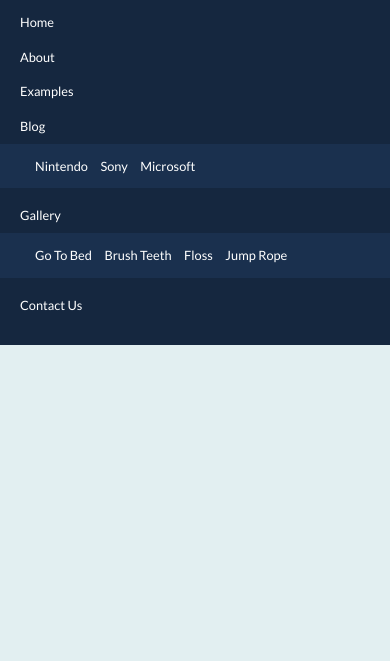
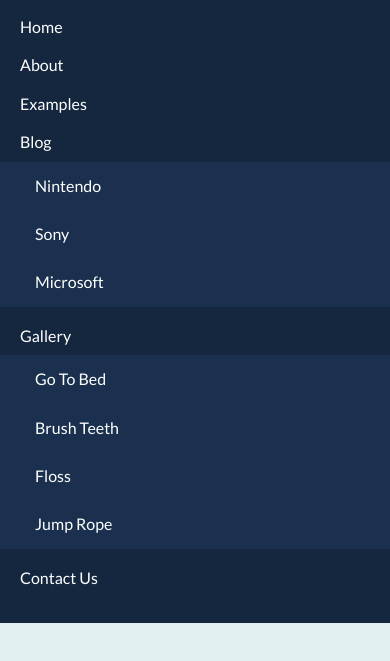
Before and after one commit to joey80/creative-wonder, a website: page app/index.html in a window 390 px wide. Both pictures are taken after a click on the button 365 px from the left and 40 px from the top of the page. Shown: the part 83-744 px from the top of the page. Drawn offline with Linux system fonts and the light colour scheme; a web font is replaced by a local one.

Commit message:
cleaned up js and improved mobile menu

```diff
--- a/app/assets/styles/modules/_menu.css
+++ b/app/assets/styles/modules/_menu.css
@@ -9,17 +9,20 @@
 */
 
 .menu {
-	position: fixed;
 	top: 0;
 	font-family: 'Lato', sans-serif;
 	margin-top: 80px;
 	width: 100%;
+	height: 100%;
 	background-color: $mainBlueColor;
-	color: #fff;
-	font-size: 0.8rem;
-	transition: all .4s ease;
+	color: rgba(255, 255, 255, 0);
+	font-size: 1rem;
+	transition: all .4s ease-out;
+	overflow: hidden;
 
 	@mixin mediumScreen {
+		position: fixed;
+		overflow: initial;
 		height: 60px;
 		font-size: 0.95rem;
 	}
@@ -31,6 +34,8 @@
  		height: inherit;
 		cursor: pointer;
 		list-style-type: none;
+		transform: translateY(-20px);
+		transition: all .4s ease;
 
 		@mixin mediumScreen {
 			margin: 0;
@@ -57,7 +62,7 @@
 	& ul ul {
 		display: block;
 		background-color: $mainLightBlueColor;
-		min-width: 700px;
+		min-width: 800px;
 		margin-left: -25px;
 		margin-top: 10px;
 
@@ -79,11 +84,11 @@
 	}
 
 	& ul ul li {
-		display: inline-flex;
+		list-style-type: none;
 		padding: 15px 10px 15px 0;
 
 		@mixin mediumScreen {
-			list-style-type: none;
+			display: inline-flex;
 			cursor: pointer;
 			padding: 15px 20px 15px 0;
 		}
@@ -127,10 +132,16 @@
 
 	&--hidden {
 		transition: all .4s ease;
-		margin-top: -100%;
+		margin-top: -800px;
 
 		@mixin mediumScreen {
 			margin-top: -60px;
 		}
 	}
+
+	&--down {
+		transition: all .4s ease;
+		transform: translateY(0);
+		color: #fff;
+	}
 }
--- a/app/temp/scripts/scripts.js
+++ b/app/temp/scripts/scripts.js
@@ -1,15 +1,3 @@
-// Fixes the iOS rotation zoom bug
-// CREDIT: http://adactio.com/journal/4470/
-if (navigator.userAgent.match(/iPhone/i) || navigator.userAgent.match(/iPad/i)) {
-	var viewportmeta = document.querySelector('meta[name="viewport"]');
-	if (viewportmeta) {
-		viewportmeta.content = 'width=device-width, minimum-scale=.25, maximum-scale=1.6, initial-scale=1.0, user-scalable=no';
-		document.body.addEventListener('gesturestart', function() {
-			viewportmeta.content = 'width=device-width, minimum-scale=0.25, maximum-scale=1.6, user-scalable=no';
-		}, false);
-	}
-}
-
 
 var DOMController = (function() {
 
@@ -19,7 +7,9 @@
         menuButton: '.header__button',
 		menuButtonArrowOn: 'header__button--on',
 		menuButtonArrowOff: 'header__button--off',
-		navMenuHide: 'menu--hidden'
+		navMenuHide: 'menu--hidden',
+		navMenuDown: 'menu--down',
+		navMenuList: '.menu__list__first'
 	};
 
 	return {
@@ -33,30 +23,42 @@
 var MenuController = (function() {
 
 	var DOM = DOMController.getDOMstrings(),
-		navClass = document.querySelector(DOM.navMenu).classList,
-		menuButtonClass = document.querySelector(DOM.menuButton).classList,
-		menuButtonText = document.querySelector(DOM.menuButtonText),
+		navClass = document.querySelector(DOM.navMenu).classList,             // The menu div
+		navMenuListClass = document.querySelector(DOM.navMenuList).classList, // The menu ul
+		menuButtonClass = document.querySelector(DOM.menuButton).classList,   // The header button
+		menuButtonText = document.querySelector(DOM.menuButtonText),          // The header button text
 		navMenuHide = DOM.navMenuHide,
+		navMenuDown = DOM.navMenuDown,
 		arrowOn = DOM.menuButtonArrowOn,
 		arrowOff = DOM.menuButtonArrowOff;
 
+
+    // Helper function to check to see if something is visible
 	var isVisible = function(e) {
 		return !!( e.offsetWidth || e.offsetHeight );
 	}
 
+
+    // Controls the animation for revealing the ul list in the menu and dropping down the
+    // menu itself. Once the menu hides then the arrow in the menu button will change again
 	var menuToggle = function() {
 
 		if (navClass.contains(navMenuHide)) {
 			navClass.remove(navMenuHide);
+			setTimeout(function() {
+				navMenuListClass.add(navMenuDown);
+			}, 300);
 		} else {
 			navClass.add(navMenuHide);
+			navMenuListClass.remove(navMenuDown);
 		}
 
 		addRemoveArrow();
 	};
 
-	// TODO MOBILE MENU TOGGLE??
 
+    // On tablet and desktop this will close the menu once the user starts to scroll.
+    // This doesn't work on mobile because of the small screen size
 	var menuCloseOnScroll = function() {
 
 		if (navClass.contains(navMenuHide) || isVisible(menuButtonText) === false) {
@@ -68,6 +70,8 @@
 		}
 	};
 
+
+	// This will either add or remove the up/down arrow in the header button for the menu
 	var addRemoveArrow = function() {
 
 		if (menuButtonClass.contains(arrowOn)) {
@@ -79,9 +83,9 @@
 		}
 	};
 
+
+	// Sets up all of the event listener for the header and menu DOM items
 	var setupEventListeners = function() {
-
-		//let mobileLinks = document.querySelectorAll(DOM.mobileMenuLi);
 
 		document.querySelector(DOM.menuButton).addEventListener('click', menuToggle);
 		window.addEventListener('scroll', menuCloseOnScroll);
@@ -92,7 +96,7 @@
 			console.log('Welcome To Creative Wonder!');
 			setupEventListeners();
 
-			// All the other crap
+			// Anything else to come
 		}
 	}
 
@@ -102,9 +106,20 @@
 MenuController.init();
 
 
-/// TODO!!!
 
-///// DIV SLIDER (foreach loop??)
+
+
+// Fixes the iOS rotation zoom bug
+// CREDIT: http://adactio.com/journal/4470/
+if (navigator.userAgent.match(/iPhone/i) || navigator.userAgent.match(/iPad/i)) {
+	var viewportmeta = document.querySelector('meta[name="viewport"]');
+	if (viewportmeta) {
+		viewportmeta.content = 'width=device-width, minimum-scale=.25, maximum-scale=1.6, initial-scale=1.0, user-scalable=no';
+		document.body.addEventListener('gesturestart', function() {
+			viewportmeta.content = 'width=device-width, minimum-scale=0.25, maximum-scale=1.6, user-scalable=no';
+		}, false);
+	}
+}
 
 
 
@@ -158,11 +173,3 @@
 });
 
 */
-
-
-/*
-	var isVisible = function(e) {
-		return !!( e.offsetWidth || e.offsetHeight );
-	}
-
-	*/
--- a/app/temp/styles/styles.css
+++ b/app/temp/styles/styles.css
@@ -651,20 +651,23 @@
 */
 
 .menu {
-    position: fixed;
     top: 0;
     font-family: 'Lato', sans-serif;
     margin-top: 80px;
     width: 100%;
+    height: 100%;
     background-color: #15273f;
-    color: #fff;
-    font-size: .8rem;
-    -webkit-transition: all .4s ease;
-            transition: all .4s ease;
+    color: rgba(255, 255, 255, 0);
+    font-size: 1rem;
+    -webkit-transition: all .4s ease-out;
+            transition: all .4s ease-out;
+    overflow: hidden;
 }
 
 @media (min-width: 790px) {
     .menu {
+        position: fixed;
+        overflow: initial;
         height: 60px;
         font-size: .95rem;
     }
@@ -677,6 +680,10 @@
     height: inherit;
     cursor: pointer;
     list-style-type: none;
+    -webkit-transform: translateY(-20px);
+            transform: translateY(-20px);
+    -webkit-transition: all .4s ease;
+            transition: all .4s ease;
 }
 
 @media (min-width: 790px) {
@@ -710,7 +717,7 @@
 .menu ul ul {
     display: block;
     background-color: #1a304e;
-    min-width: 700px;
+    min-width: 800px;
     margin-left: -25px;
     margin-top: 10px;
 }
@@ -734,15 +741,15 @@
 }
 
 .menu ul ul li {
-    display: -webkit-inline-box;
-    display: -ms-inline-flexbox;
-    display: inline-flex;
+    list-style-type: none;
     padding: 15px 10px 15px 0;
 }
 
 @media (min-width: 790px) {
     .menu ul ul li {
-        list-style-type: none;
+        display: -webkit-inline-box;
+        display: -ms-inline-flexbox;
+        display: inline-flex;
         cursor: pointer;
         padding: 15px 20px 15px 0;
     }
@@ -791,7 +798,7 @@
 .menu--hidden {
     -webkit-transition: all .4s ease;
             transition: all .4s ease;
-    margin-top: -100%;
+    margin-top: -800px;
 }
 
 @media (min-width: 790px) {
@@ -799,3 +806,11 @@
         margin-top: -60px;
     }
 }
+
+.menu--down {
+    -webkit-transition: all .4s ease;
+            transition: all .4s ease;
+    -webkit-transform: translateY(0);
+            transform: translateY(0);
+    color: #fff;
+}
```
